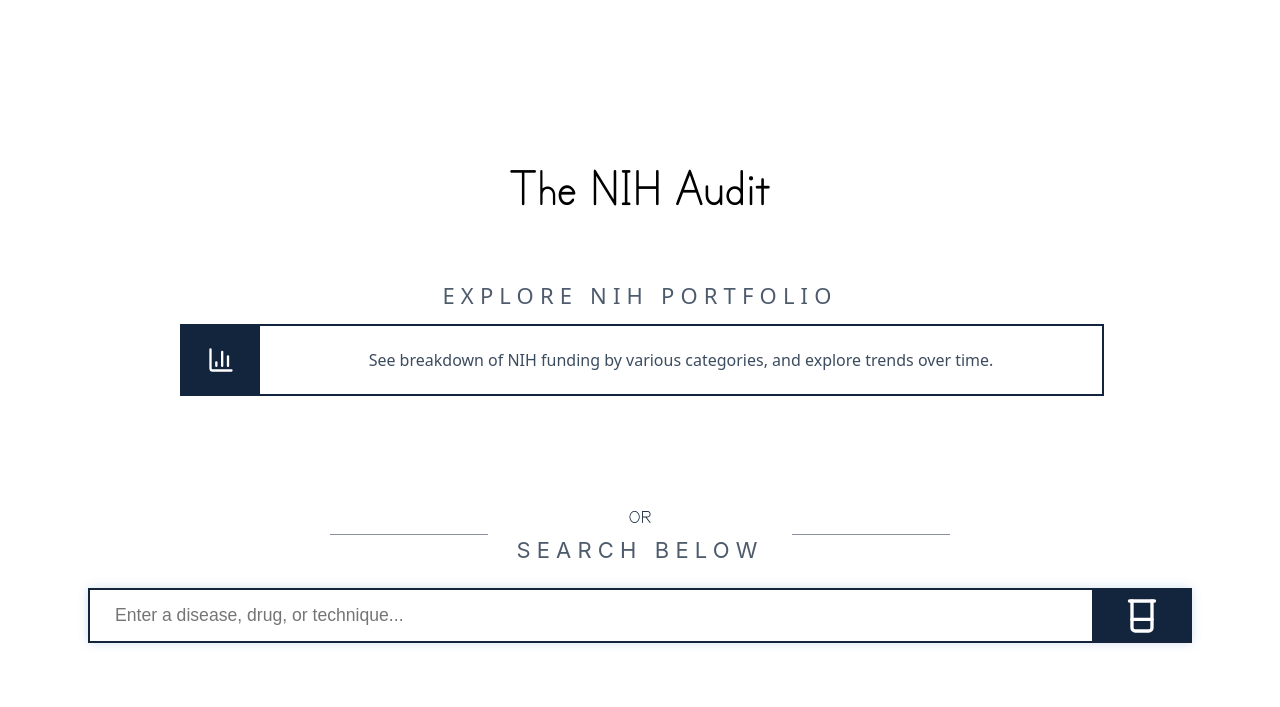
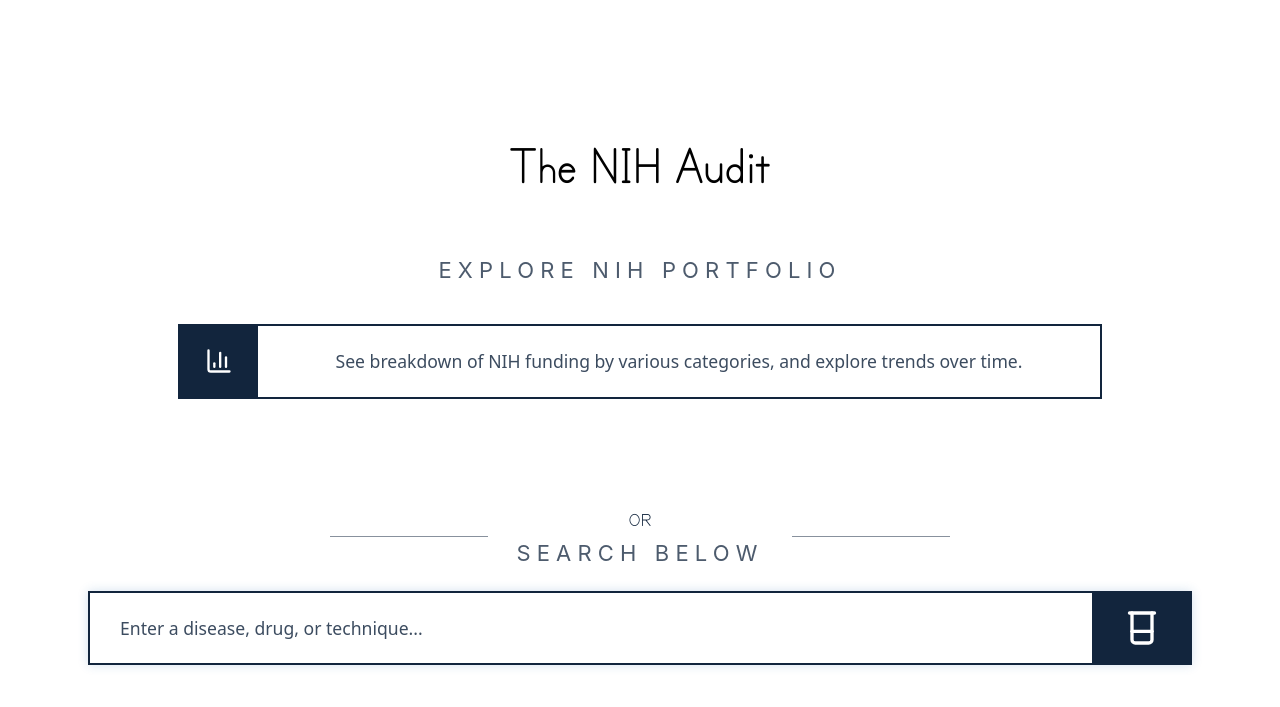
Before and after one commit to pradeepbugga/NIH_Portfolio_Analytics, a FastAPI app: page / in a window 1280 px wide. Shown: the top 707 px of the page. Run offline with FastAPI, Linux system fonts and the light colour scheme; parts of the project's set-up code (start-up, migrations or seed data) failed here and were passed over.

Commit message:
synced landing page font styles

```diff
--- a/app/static/css/styles_v12.css
+++ b/app/static/css/styles_v12.css
@@ -2,6 +2,223 @@
     font-family: "primer";
     src: url("/static/fonts/primer.ttf") format("truetype");
 }
+
+
+
+
+body.landing {
+    margin: 0;
+    height: 100vh;
+    display: flex;
+    align-items: center;
+    justify-content: center;
+    font-family: system-ui, sans-serif;
+    background: white;
+}
+
+/* Container for the logo and form */
+.center-container {
+    text-align: center;
+    display: flex;
+    flex-direction: column;
+    align-items: center;
+    justify-content: center;
+    min-height: 100vh;
+    width: min(90vw, 1100px);
+    margin: 0 auto;
+    padding:
+        clamp(2rem, 5vh, 5rem) 0;
+    box-sizing: border-box;
+    transform: none;
+}
+
+
+.logo {
+    font-family: "primer", serif;
+    font-size: clamp(2.8rem, 6vw, 4rem);
+    margin-bottom: clamp(2rem, 6vh, 5rem);
+    line-height: 1.05;
+
+}
+
+.home-options {
+    width: 100%;
+    max-width: 920px;
+    display: flex;
+    flex-direction: column;
+    align-items: center;
+    gap: 28px;
+
+    margin-top: 8px;
+    margin-bottom: 10%;
+}
+
+
+.search-divider-top {
+    width: 100%;
+
+    display: flex;
+    align-items: center;
+    justify-content: center;
+
+}
+
+
+
+.top-divider {
+
+    width: 100%;
+
+    max-width: 920px;
+
+    display: flex;
+
+    justify-content: center;
+}
+
+.top-divider .divider-text {
+
+    display: flex;
+
+    justify-content: center;
+
+}
+
+.divider-search {
+    font-size: 22px;
+    letter-spacing: 0.28em;
+    color: #12253d;
+
+    opacity: 0.75;
+}
+
+
+
+
+.home-card {
+    display: flex;
+    align-items: stretch;
+
+    width: 100%;
+
+    border: 2px solid #12253d;
+
+    text-decoration: none;
+    color: #12253d;
+
+    background: white;
+
+    overflow: hidden;
+
+}
+
+.home-card-icon {
+    width: 78px;
+
+    background: #12253d;
+
+    display: flex;
+    align-items: center;
+    justify-content: center;
+
+    flex-shrink: 0;
+}
+
+.home-card-icon svg {
+    width: 28px;
+    height: 28px;
+
+    stroke: white;
+}
+
+.home-card-content {
+    flex: 1;
+
+    display: flex;
+    align-items: center;
+    justify-content: center;
+
+    padding: 22px 30px;
+
+    text-align: center;
+
+    font-size: 1.1rem;
+    line-height: 1.5;
+
+    opacity: 0.82;
+}
+
+
+
+
+
+
+
+
+
+.search-divider {
+    width: 100%;
+    max-width: 620px;
+
+    display: flex;
+    align-items: center;
+    justify-content: center;
+    gap: 28px;
+
+    margin-bottom: 26px;
+}
+
+
+.divider-line {
+    flex: 1;
+    height: 1px;
+    background: #12253d;
+    opacity: 0.5;
+}
+
+.divider-text {
+    display: flex;
+    flex-direction: column;
+    align-items: center;
+    font-family: 'Inter', sans-serif;
+    line-height: 1.1;
+
+}
+
+.divider-or {
+    font-size: 22px;
+    color: #12253d;
+    font-family: 'primer', serif;
+    margin-bottom: 8px;
+}
+
+
+
+.section-label {
+    font-size: 22px;
+    letter-spacing: 0.28em;
+    color: #12253d;
+
+
+    opacity: 0.75;
+    line-height: 1.1;
+    text-align: center;
+    font-family: 'Inter', sans-serif;
+    margin-bottom: 14px;
+}
+
+
+
+
+
+
+
+
+
+
+
+
+
 
 .header-content {
     display: flex;
@@ -87,9 +275,27 @@ body.landing {
 .search-form input {
     flex: 1;
     border: none;
-    padding: 15px 25px;
+    padding: 22px 30px;
     font-size: 1.1rem;
+    line-height: 1.5;
     outline: none;
+    background: transparent;
+
+    /* This ensures typed text is the correct blue */
+    color: #12253d;
+    font-family: inherit;
+    /* Ensures it uses the same font as the card */
+}
+
+.search-form input::placeholder {
+    color: #12253d;
+    opacity: 0.82;
+    /* Matches the .home-card-content opacity */
+}
+
+.search-form input::-webkit-input-placeholder {
+    color: #12253d;
+    opacity: 0.82;
 }
 
 .search-button {
@@ -203,123 +409,6 @@ body.landing {
     text-transform: uppercase;
     letter-spacing: 1px;
     margin-top: 10px;
-}
-
-.home-options {
-    width: 100%;
-    max-width: 920px;
-
-
-    margin-top: 8px;
-    margin-bottom: 10%;
-}
-
-.home-card {
-    display: flex;
-    align-items: stretch;
-
-    width: 100%;
-
-    border: 2px solid #12253d;
-
-    text-decoration: none;
-    color: #12253d;
-
-    background: white;
-
-    overflow: hidden;
-}
-
-.home-card-icon {
-    width: 78px;
-
-    background: #12253d;
-
-    display: flex;
-    align-items: center;
-    justify-content: center;
-
-    flex-shrink: 0;
-}
-
-.home-card-icon svg {
-    width: 28px;
-    height: 28px;
-
-    stroke: white;
-}
-
-.home-card-content {
-    flex: 1;
-
-    display: flex;
-    align-items: center;
-    justify-content: center;
-
-    padding: 22px 30px;
-
-    text-align: center;
-
-    font-size: 1rem;
-    line-height: 1.5;
-
-    opacity: 0.82;
-}
-
-
-.search-divider {
-    width: 100%;
-    max-width: 620px;
-
-    display: flex;
-    align-items: center;
-    justify-content: center;
-    gap: 28px;
-
-    margin-bottom: 26px;
-}
-
-.divider-line {
-    flex: 1;
-    height: 1px;
-    background: #12253d;
-    opacity: 0.5;
-}
-
-.divider-text {
-    display: flex;
-    flex-direction: column;
-    align-items: center;
-    font-family: 'Inter', sans-serif;
-    line-height: 1.1;
-
-}
-
-.divider-or {
-    font-size: 22px;
-    color: #12253d;
-    font-family: 'primer', serif;
-    margin-bottom: 8px;
-}
-
-.divider-search {
-    font-size: 22px;
-    letter-spacing: 0.28em;
-    color: #12253d;
-
-    opacity: 0.75;
-}
-
-.section-label {
-    font-size: 22px;
-    letter-spacing: 0.28em;
-    color: #12253d;
-
-    opacity: 0.75;
-
-    text-align: center;
-
-    margin-bottom: 14px;
 }
 
 
```
Also changed, not shown: other parts of app/static/css/styles_v12.css (+1 -30 lines).
